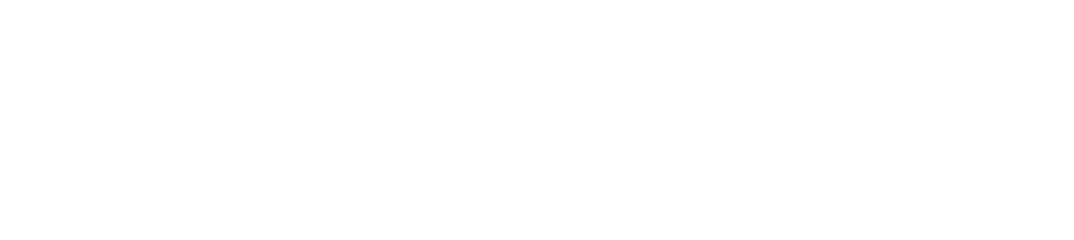
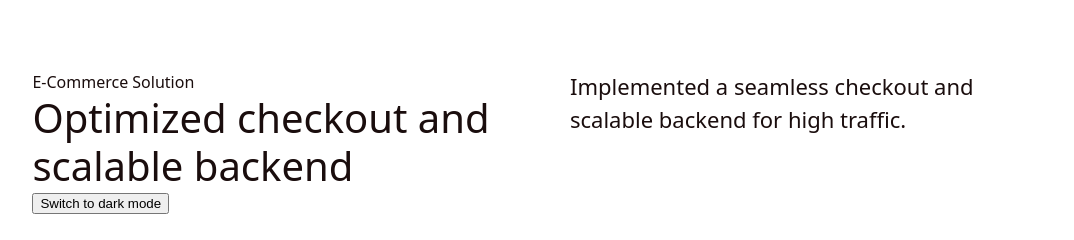
Before and after one commit to aboutbenjamin/my-portfolio, a React (Vite) app: page /#/case/1 in a window 1280 px wide. Shown: the part 1987-2227 px from the top of the page, without its empty margins (102-1176 px from the left). Before the commit the page ends 1921 px from the top, so only its background shows below. Built offline with nearby package versions, Linux system fonts and the light colour scheme.

Commit message:
Add CaseSolutionDetails component and integrate it into CaseScreen for enhanced case solution presentation

```diff
--- a/src/constansts/cases.ts
+++ b/src/constansts/cases.ts
@@ -90,14 +90,14 @@
   },
 ];
 
-export type ChallengeDetail = {
+export type ChallengeSolutionDetail = {
   id: number;
   label: string;
   title: string;
   description: string;
 };
 
-export const CHALLENGE_DETAILS: ChallengeDetail[] = [
+export const CHALLENGE_DETAILS: ChallengeSolutionDetail[] = [
   {
     id: 1,
     label: "Project Details",
@@ -148,3 +148,55 @@
       "We integrated OpenAI-powered chatbots to automate customer support. The Node.js backend handled real-time messaging, intent recognition, and seamless handoff to human agents.",
   },
 ];
+
+export const SOLUTION_DETAILS: ChallengeSolutionDetail[] = [
+  {
+    id: 1,
+    label: "Solution Overview",
+    title: "How we solved the challenge",
+    description:
+      "Detailed explanation of the solution implemented for this project.",
+  },
+  {
+    id: 2,
+    label: "E-Commerce Solution",
+    title: "Optimized checkout and scalable backend",
+    description:
+      "Implemented a seamless checkout and scalable backend for high traffic.",
+  },
+  {
+    id: 3,
+    label: "Mobile Innovation",
+    title: "Delivering cross-platform mobile excellence",
+    description:
+      "The mobile app was engineered for both iOS and Android, leveraging React Native for rapid development. Emphasis was placed on intuitive navigation, offline support, and native performance.",
+  },
+  {
+    id: 4,
+    label: "Design System",
+    title: "Establishing a unified design language",
+    description:
+      "We created a comprehensive design system in Figma, defining tokens, components, and accessibility standards. This ensured consistency and efficiency across all product surfaces.",
+  },
+  {
+    id: 5,
+    label: "Analytics Engineering",
+    title: "Visualizing data for actionable insights",
+    description:
+      "Our analytics dashboard utilized D3.js for interactive data visualizations. The SaaS platform enabled real-time reporting and customizable metrics for business users.",
+  },
+  {
+    id: 6,
+    label: "Marketing Optimization",
+    title: "Crafting a high-performance marketing site",
+    description:
+      "The marketing site was built with Gatsby and Contentful, optimized for SEO and fast load times. Content workflows empowered the marketing team to iterate quickly.",
+  },
+  {
+    id: 7,
+    label: "AI Integration",
+    title: "Empowering support with AI chatbots",
+    description:
+      "We integrated OpenAI-powered chatbots to automate customer support. The Node.js backend handled real-time messaging, intent recognition, and seamless handoff to human agents.",
+  },
+];
--- a/src/screens/case/CaseScreen.tsx
+++ b/src/screens/case/CaseScreen.tsx
@@ -7,6 +7,7 @@
 import styles from "./CaseScreen.module.css";
 import { CaseChallengeDetails } from "./case-challenge-details/CaseChallengeDetails";
 import { CaseMediaDisplay } from "./case-media-display/CaseMediaDisplay";
+import { CaseSolutionDetails } from "./case-solution-details/CaseSolutionDetails";
 
 function CaseScreen() {
   useEffect(() => {
@@ -92,6 +93,7 @@
           <CaseMetaInfo caseData={caseData} />
           <CaseChallengeDetails />
           <CaseMediaDisplay caseData={caseData} videoRef={videoRef} />
+          <CaseSolutionDetails />
         </article>
       )}
     </main>
--- /dev/null
+++ b/src/screens/case/case-solution-details/CaseSolutionDetails.tsx
@@ -0,0 +1,24 @@
+import styles from "../CaseScreen.module.css";
+import { SOLUTION_DETAILS } from "../../../constansts/cases";
+import { useParams } from "react-router-dom";
+
+export function CaseSolutionDetails() {
+  const { id } = useParams();
+  const caseId = Number(id);
+  const details =
+    Number.isFinite(caseId) && caseId >= 0 && caseId < SOLUTION_DETAILS.length
+      ? SOLUTION_DETAILS[caseId]
+      : SOLUTION_DETAILS[0];
+
+  return (
+    <section className={styles["case-details-section"]}>
+      <section className={styles["case-details-left"]}>
+        <p className={styles["case-details-label"]}>{details.label}</p>
+        <h2 className={styles["case-details-title"]}>{details.title}</h2>
+      </section>
+      <section className={styles["case-details-right"]}>
+        <p>{details.description}</p>
+      </section>
+    </section>
+  );
+}
```
